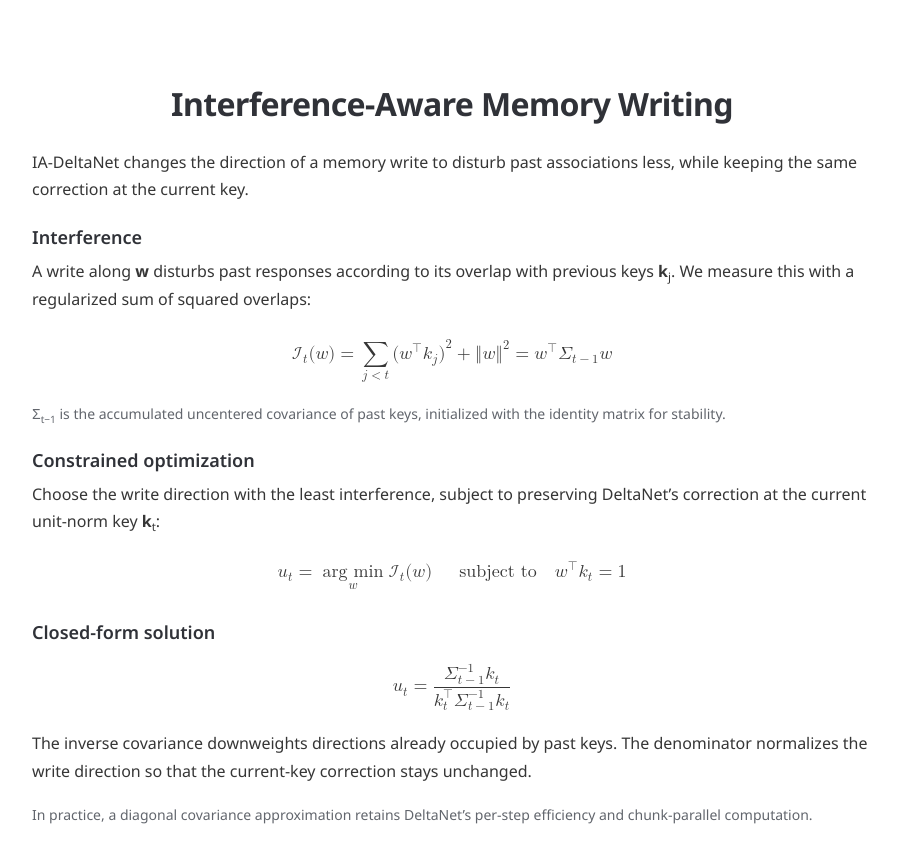
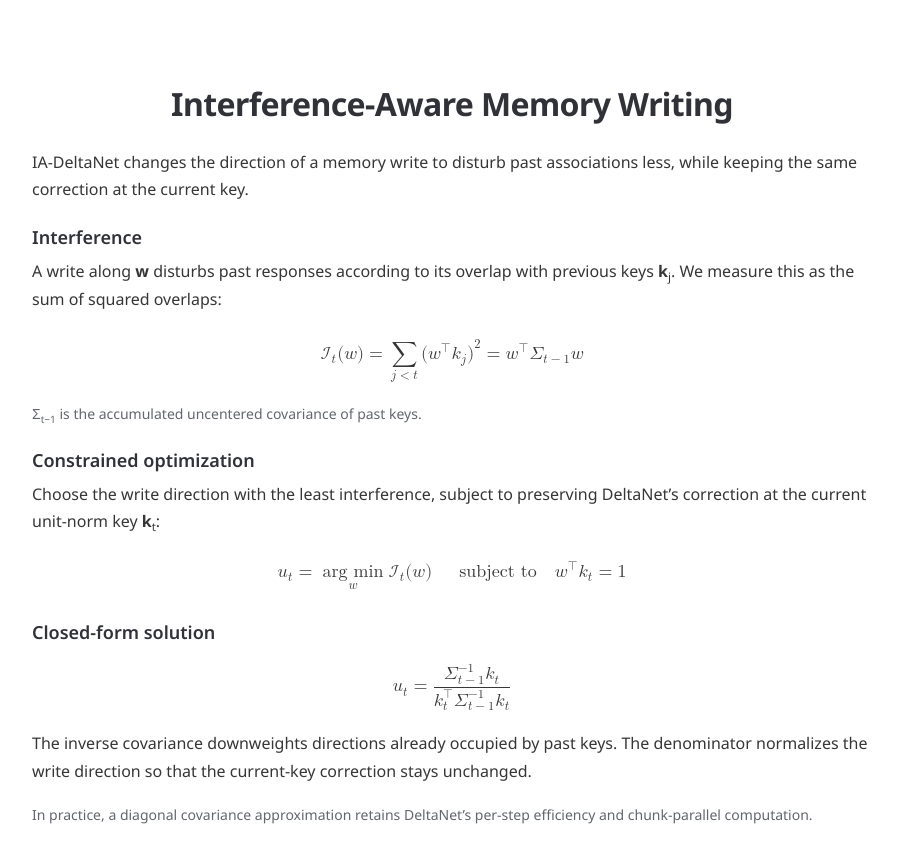
Before and after one commit to sanghyeokchu/sanghyeokchu.github.io, a Jekyll site: the page ia-deltanet/index.html, which Jekyll copies as it is, in a window 1280 px wide and 900 px high, scrolled down 1313 px. Shown: the top 863 px of the window, without its empty margins (188-1086 px from the left). Built offline with Jekyll 4.4.1, drawn with Linux system fonts in a browser that asks for light colours; some web fonts are replaced; some of the changed text lies outside the part shown.

Commit message:
Simplify IA-DeltaNet interference definition and remove favicon

```diff
--- a/ia-deltanet/index.html
+++ b/ia-deltanet/index.html
@@ -10,7 +10,6 @@
   <meta property="og:title" content="IA-DeltaNet — Interference-Aware DeltaNet for Streaming Data">
   <meta property="og:description" content="An interference-aware write rule for recurrent memory. arXiv preprint coming soon.">
   <title>IA-DeltaNet — Interference-Aware DeltaNet for Streaming Data</title>
-  <link rel="icon" href="assets/favicon.svg" type="image/svg+xml">
   <link rel="preconnect" href="https://fonts.googleapis.com">
   <link rel="preconnect" href="https://fonts.gstatic.com" crossorigin>
   <link href="https://fonts.googleapis.com/css?family=Google+Sans:400,500,700%7CNoto+Sans:400,500,600,700&display=swap" rel="stylesheet">
@@ -65,7 +64,7 @@
   <main>
     <section class="teaser container" aria-label="Overview">
       <div class="tldr-block prose">
-        <strong>Key Idea:</strong> We define <strong>interference</strong> as the total squared change to past-key responses, then derive a <strong>closed-form write direction</strong> that minimizes a regularized interference objective while preserving DeltaNet’s current-key correction.
+        <strong>Key Idea:</strong> We define <strong>interference</strong> as the total squared change to past-key responses, then derive a <strong>closed-form write direction</strong> that minimizes interference while preserving DeltaNet’s current-key correction.
       </div>
     </section>
 
@@ -85,11 +84,11 @@
           <p>IA-DeltaNet changes the direction of a memory write to disturb past associations less, while keeping the same correction at the current key.</p>
 
           <h3 id="interference-definition">Interference</h3>
-          <p>A write along <b>w</b> disturbs past responses according to its overlap with previous keys <b>k</b><sub>j</sub>. We measure this with a regularized sum of squared overlaps:</p>
+          <p>A write along <b>w</b> disturbs past responses according to its overlap with previous keys <b>k</b><sub>j</sub>. We measure this as the sum of squared overlaps:</p>
           <div class="equation" tabindex="0">
-            <math display="block" aria-label="Regularized interference is the sum of squared overlaps with past keys plus the squared write-direction norm, equal to w transpose Sigma t minus 1 w."><mrow><mrow><mrow><msub><mi>ℐ</mi><mi>t</mi></msub><mrow><mo stretchy="false">(</mo><mi mathvariant="bold">w</mi><mo stretchy="false">)</mo></mrow></mrow><mo>=</mo><mrow><munder><mo>∑</mo><mrow><mi>j</mi><mo>&lt;</mo><mi>t</mi></mrow></munder><msup><mrow><mo stretchy="false">(</mo><msup><mi mathvariant="bold">w</mi><mo>⊤</mo></msup><msub><mi mathvariant="bold">k</mi><mi>j</mi></msub><mo stretchy="false">)</mo></mrow><mn>2</mn></msup></mrow><mo>+</mo><msup><mrow><mo>‖</mo><mi mathvariant="bold">w</mi><mo>‖</mo></mrow><mn>2</mn></msup></mrow><mrow><mo>=</mo><mrow><msup><mi mathvariant="bold">w</mi><mo>⊤</mo></msup><msub><mi mathvariant="bold">Σ</mi><mrow><mi>t</mi><mo>−</mo><mn>1</mn></mrow></msub><mi mathvariant="bold">w</mi></mrow></mrow></mrow></math>
+            <math display="block" aria-label="Interference is the sum of squared overlaps with past keys, equal to w transpose Sigma t minus 1 w."><mrow><mrow><mrow><msub><mi>ℐ</mi><mi>t</mi></msub><mrow><mo stretchy="false">(</mo><mi mathvariant="bold">w</mi><mo stretchy="false">)</mo></mrow></mrow><mo>=</mo><mrow><munder><mo>∑</mo><mrow><mi>j</mi><mo>&lt;</mo><mi>t</mi></mrow></munder><msup><mrow><mo stretchy="false">(</mo><msup><mi mathvariant="bold">w</mi><mo>⊤</mo></msup><msub><mi mathvariant="bold">k</mi><mi>j</mi></msub><mo stretchy="false">)</mo></mrow><mn>2</mn></msup></mrow></mrow><mrow><mo>=</mo><mrow><msup><mi mathvariant="bold">w</mi><mo>⊤</mo></msup><msub><mi mathvariant="bold">Σ</mi><mrow><mi>t</mi><mo>−</mo><mn>1</mn></mrow></msub><mi mathvariant="bold">w</mi></mrow></mrow></mrow></math>
           </div>
-          <p class="equation-note">Σ<sub>t−1</sub> is the accumulated uncentered covariance of past keys, initialized with the identity matrix for stability.</p>
+          <p class="equation-note">Σ<sub>t−1</sub> is the accumulated uncentered covariance of past keys.</p>
 
           <h3 id="correction-constraint">Constrained optimization</h3>
           <p>Choose the write direction with the least interference, subject to preserving DeltaNet’s correction at the current unit-norm key <b>k</b><sub>t</sub>:</p>
```
Also changed, not shown: ia-deltanet/assets/favicon.svg (deleted).
